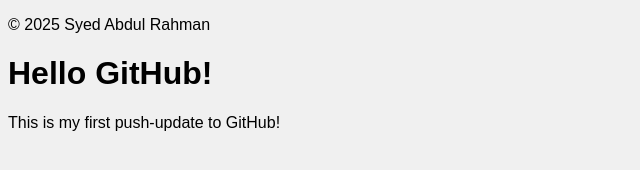
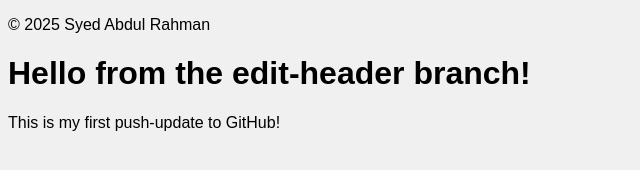
Before and after one commit to Syed-Abdul-Rahman-SAR/my-first-web-project, a plain HTML site: page index.html in a window 1280 px wide. Shown: the whole page, without its empty margins (0-640 px from the left). Drawn offline with Linux system fonts and the light colour scheme.

Commit message:
Edit header in edit-header branch

```diff
--- a/index.html
+++ b/index.html
@@ -9,7 +9,8 @@
 </footer>
 
 <body>
-  <h1>Hello GitHub!</h1>
+  <h1>Hello from the edit-header branch!</h1>
+
   <p>This is my first push-update to GitHub!</p>
 
   <script src="script.js"></script>
```
